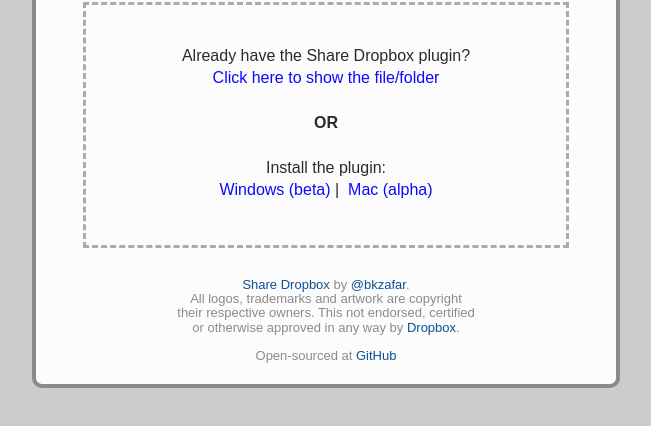
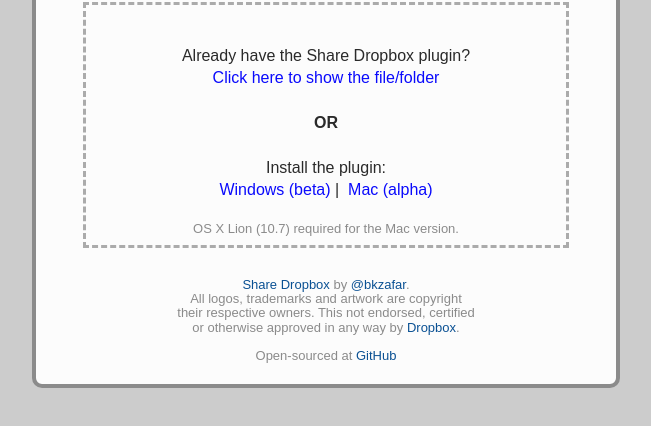
Before and after one commit to bkz/dropbox-uri, a plain HTML site: page static/open.html in a window 1280 px wide. Shown: the part 116-542 px from the top of the page, without its empty margins (314-965 px from the left). Drawn offline with nearby package versions, Linux system fonts and the light colour scheme.

Commit message:
Add OS X Lion requirement note to open.html as well.

```diff
--- a/static/open.html
+++ b/static/open.html
@@ -44,6 +44,14 @@
   width:480px;
 }
 
+#osx {
+  color: #888;
+  font-family: arial, helvetica, sans-serif;
+  font-size: small;
+  line-height: 110%;
+  margin-top: 20px;
+}
+
 #copyright {
   color: #888;
   margin-top: 30px;
@@ -73,6 +81,7 @@
     <br/>
     <a href="https://github.com/bkz/dropbox-uri/downloads">Windows (beta)</a>&nbsp;|&nbsp;
     <a href="https://github.com/bkz/dropbox-uri/downloads">Mac (alpha)</a>
+    <p id="osx">OS X Lion (10.7) required for the Mac version.</p>
   </div>
   <div id="copyright" align="center">
     <a href="http://www.zafar.se/share-dropbox.html">Share Dropbox</a> by <a href="https://twitter.com/#!/bkzafar">@bkzafar</a>.
```
